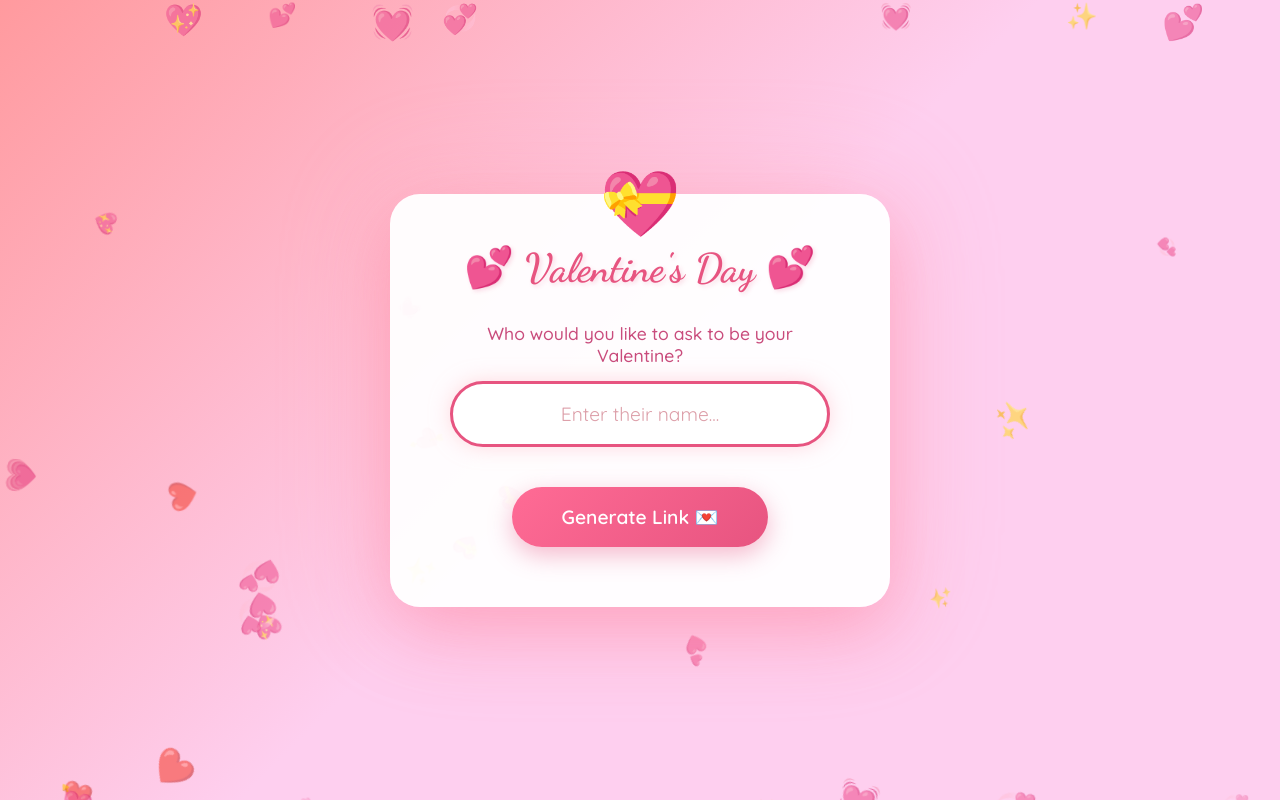
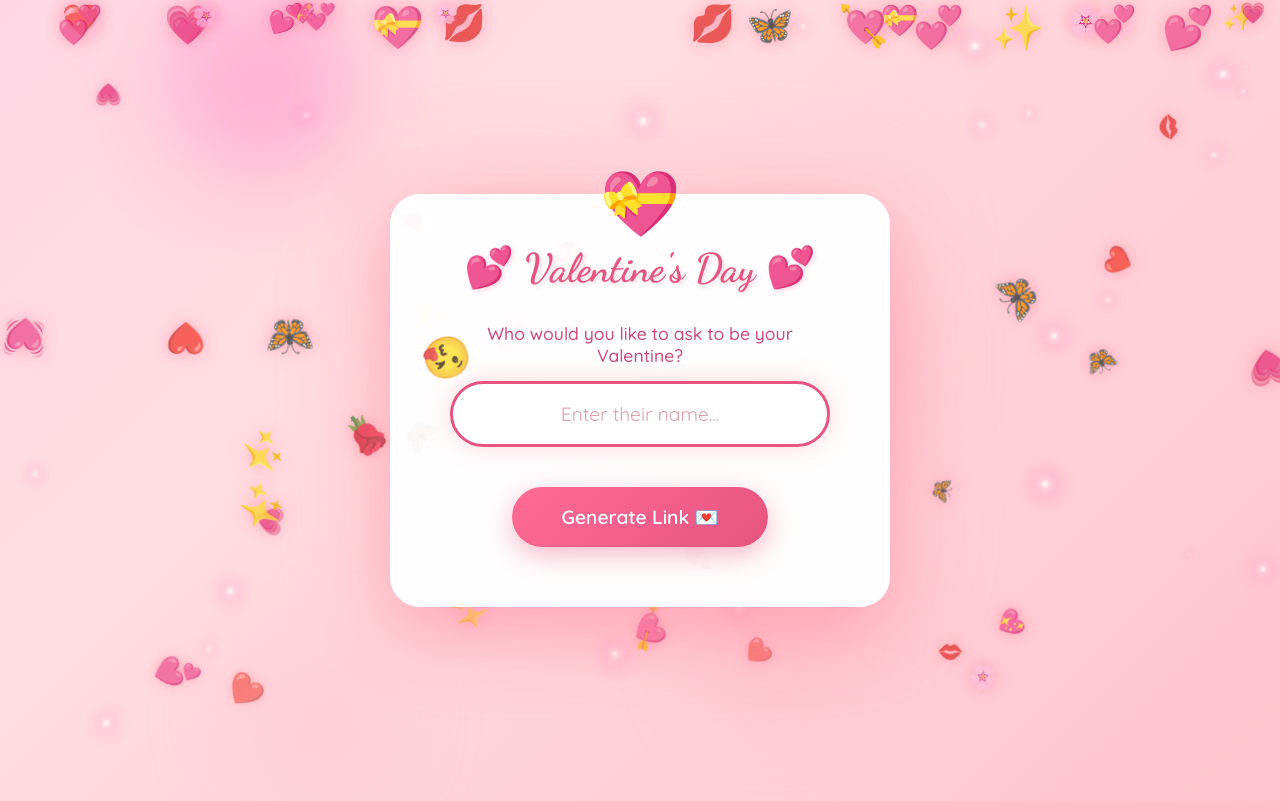
Before and after one commit to saiharish587/willyoubemyvalentine, a plain HTML site: page index.html in a window 1280 px wide. Drawn offline with Linux system fonts and the light colour scheme.

Commit message:
Enhanced animations: sparkles, glowing orbs, flying kisses, animated gradient

```diff
--- a/index.html
+++ b/index.html
@@ -14,12 +14,53 @@
 
         body {
             font-family: 'Quicksand', sans-serif;
-            background: linear-gradient(135deg, #ff9a9e 0%, #fecfef 50%, #fecfef 100%);
+            background: linear-gradient(135deg, #ff9a9e 0%, #fecfef 25%, #ffdde1 50%, #ffb8c6 75%, #ff9a9e 100%);
+            background-size: 400% 400%;
+            animation: gradientShift 8s ease infinite;
             min-height: 100vh;
             overflow: hidden;
             display: flex;
             justify-content: center;
             align-items: center;
+        }
+
+        @keyframes gradientShift {
+            0% { background-position: 0% 50%; }
+            50% { background-position: 100% 50%; }
+            100% { background-position: 0% 50%; }
+        }
+
+        /* Sparkle particles */
+        .sparkle {
+            position: fixed;
+            width: 6px;
+            height: 6px;
+            background: white;
+            border-radius: 50%;
+            pointer-events: none;
+            box-shadow: 0 0 10px #fff, 0 0 20px #ff69b4, 0 0 30px #ff1493;
+            animation: twinkle 2s ease-in-out infinite;
+        }
+
+        @keyframes twinkle {
+            0%, 100% { opacity: 0; transform: scale(0); }
+            50% { opacity: 1; transform: scale(1.2); }
+        }
+
+        /* Glowing orbs */
+        .orb {
+            position: fixed;
+            border-radius: 50%;
+            pointer-events: none;
+            filter: blur(40px);
+            animation: orbFloat 15s ease-in-out infinite;
+        }
+
+        @keyframes orbFloat {
+            0%, 100% { transform: translate(0, 0) scale(1); }
+            25% { transform: translate(50px, -30px) scale(1.1); }
+            50% { transform: translate(-30px, 50px) scale(0.9); }
+            75% { transform: translate(-50px, -20px) scale(1.05); }
         }
 
         /* Floating Hearts Background */
@@ -38,24 +79,45 @@
             position: absolute;
             font-size: 20px;
             animation: floatUp 8s ease-in infinite;
-            opacity: 0.6;
+            opacity: 0.8;
+            filter: drop-shadow(0 0 8px rgba(255, 105, 135, 0.6));
         }
 
         @keyframes floatUp {
             0% {
-                transform: translateY(100vh) rotate(0deg);
+                transform: translateY(100vh) rotate(0deg) scale(0.5);
                 opacity: 0;
             }
             10% {
-                opacity: 0.6;
+                opacity: 0.8;
+                transform: translateY(80vh) rotate(45deg) scale(0.8);
+            }
+            50% {
+                transform: translateY(40vh) rotate(180deg) scale(1);
             }
             90% {
-                opacity: 0.6;
+                opacity: 0.8;
+                transform: translateY(10vh) rotate(540deg) scale(0.9);
             }
             100% {
-                transform: translateY(-100px) rotate(720deg);
+                transform: translateY(-100px) rotate(720deg) scale(0.5);
                 opacity: 0;
             }
+        }
+
+        /* Flying kiss animation */
+        .flying-kiss {
+            position: fixed;
+            font-size: 30px;
+            pointer-events: none;
+            animation: flyKiss 3s ease-out forwards;
+            z-index: 100;
+        }
+
+        @keyframes flyKiss {
+            0% { transform: scale(0) rotate(0deg); opacity: 1; }
+            50% { transform: scale(1.5) rotate(180deg); opacity: 0.8; }
+            100% { transform: scale(0.5) rotate(360deg) translateY(-200px); opacity: 0; }
         }
 
         /* Screen Container */
@@ -555,22 +617,65 @@
         // Create floating hearts background
         function createFloatingHearts() {
             const container = document.getElementById('heartsContainer');
-            const hearts = ['❤️', '💕', '💖', '💗', '💓', '💝', '💘', '💞', '🌹', '✨'];
+            const hearts = ['❤️', '💕', '💖', '💗', '💓', '💝', '💘', '💞', '🌹', '✨', '💋', '🦋', '🌸'];
 
-            for (let i = 0; i < 30; i++) {
+            for (let i = 0; i < 50; i++) {
                 const heart = document.createElement('div');
                 heart.className = 'floating-heart';
                 heart.textContent = hearts[Math.floor(Math.random() * hearts.length)];
                 heart.style.left = Math.random() * 100 + '%';
-                heart.style.animationDelay = Math.random() * 8 + 's';
-                heart.style.animationDuration = (6 + Math.random() * 4) + 's';
-                heart.style.fontSize = (15 + Math.random() * 20) + 'px';
+                heart.style.animationDelay = Math.random() * 10 + 's';
+                heart.style.animationDuration = (5 + Math.random() * 6) + 's';
+                heart.style.fontSize = (18 + Math.random() * 25) + 'px';
                 container.appendChild(heart);
             }
         }
 
-        // Initialize floating hearts
+        // Create sparkles
+        function createSparkles() {
+            for (let i = 0; i < 30; i++) {
+                const sparkle = document.createElement('div');
+                sparkle.className = 'sparkle';
+                sparkle.style.left = Math.random() * 100 + '%';
+                sparkle.style.top = Math.random() * 100 + '%';
+                sparkle.style.animationDelay = Math.random() * 3 + 's';
+                sparkle.style.animationDuration = (1.5 + Math.random() * 2) + 's';
+                document.body.appendChild(sparkle);
+            }
+        }
+
+        // Create glowing orbs
+        function createOrbs() {
+            const colors = ['rgba(255, 105, 180, 0.3)', 'rgba(255, 182, 193, 0.4)', 'rgba(255, 192, 203, 0.3)', 'rgba(255, 20, 147, 0.2)'];
+            for (let i = 0; i < 5; i++) {
+                const orb = document.createElement('div');
+                orb.className = 'orb';
+                orb.style.width = (100 + Math.random() * 150) + 'px';
+                orb.style.height = orb.style.width;
+                orb.style.left = Math.random() * 100 + '%';
+                orb.style.top = Math.random() * 100 + '%';
+                orb.style.background = colors[Math.floor(Math.random() * colors.length)];
+                orb.style.animationDelay = Math.random() * 5 + 's';
+                document.body.appendChild(orb);
+            }
+        }
+
+        // Create random flying kisses
+        function createFlyingKiss() {
+            const kiss = document.createElement('div');
+            kiss.className = 'flying-kiss';
+            kiss.textContent = ['💋', '😘', '💕'][Math.floor(Math.random() * 3)];
+            kiss.style.left = Math.random() * 80 + 10 + '%';
+            kiss.style.top = Math.random() * 60 + 20 + '%';
+            document.body.appendChild(kiss);
+            setTimeout(() => kiss.remove(), 3000);
+        }
+
+        // Initialize all animations
         createFloatingHearts();
+        createSparkles();
+        createOrbs();
+        setInterval(createFlyingKiss, 2000);
 
         // DOM Elements
         const nameScreen = document.getElementById('nameScreen');
```
